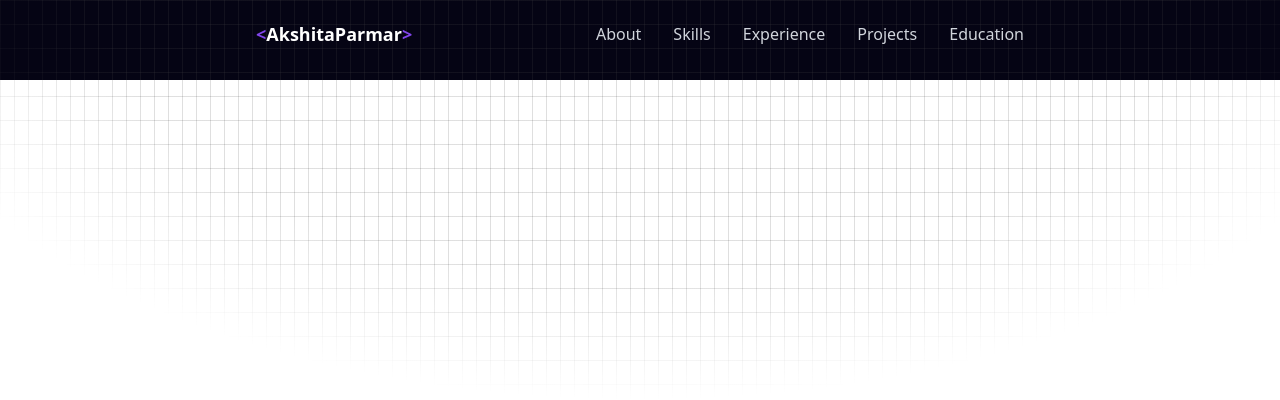
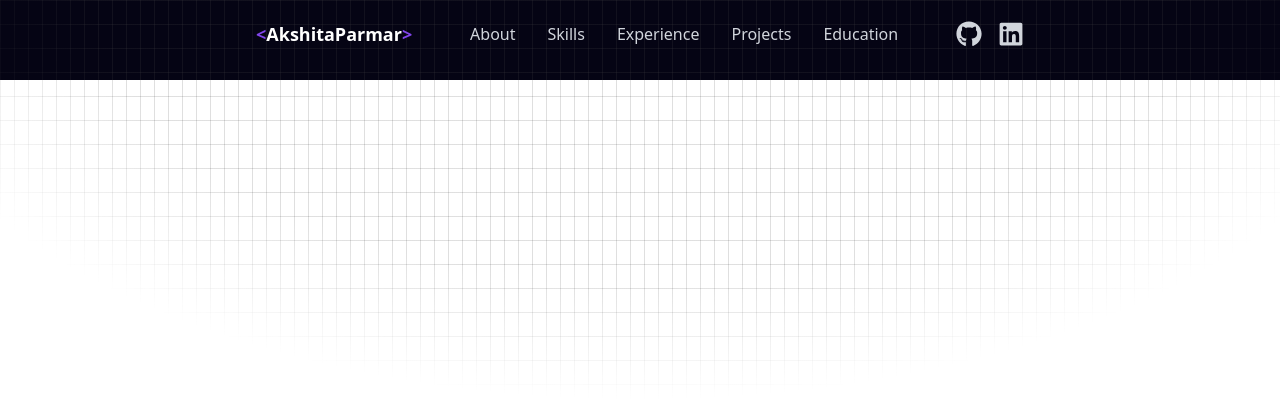
Before and after one commit to akshita03par/My-Personal-Portfolio, a React (Vite) app in the folder my-project/: page / in a window 1280 px wide. Shown: the top 400 px of the page. Built offline with nearby package versions, Linux system fonts and the light colour scheme.

Commit message:
Nabvar completed

```diff
--- a/my-project/src/components/Navbar/Navbar.jsx
+++ b/my-project/src/components/Navbar/Navbar.jsx
@@ -13,10 +13,9 @@
       setIsScrolled(window.scrollY > 50);
     };
 
-    window.addEventListener("scroll",handleScroll);
-    return () => window.removeEventListener("scroll",handleScroll);
-
-  },[]);
+    window.addEventListener("scroll", handleScroll);
+    return () => window.removeEventListener("scroll", handleScroll);
+  }, []);
 
   // Smooth scroll function------------
   const handleMenuItemClick = () => {
@@ -36,11 +35,13 @@
   return (
     <nav
       className={`fixed top-0 w-full z-50 transition duration-300 px-[7vw] md:px-[7vw] lg:px-[20vw]
-        ${isScrolled ? " bg-[#050414] bg-opacity-50 backdrop-blur-md shadow-md" :"bg-transparent"} `}
+        ${
+          isScrolled
+            ? " bg-[#050414] bg-opacity-50 backdrop-blur-md shadow-md"
+            : "bg-transparent"
+        } `}
     >
-
       <div className="text-white py-5 flex justify-between items-center">
-
         {/* ---------Logo--------------- */}
         <div className="text-lg font-semibold cursor-pointer">
           <span className="text-[#8245ec]">&lt;</span>
@@ -52,7 +53,7 @@
 
         {/* --------- Desktop Menu----------- */}
 
-        <ul className="md:flex space-x-8 text-gray-300">
+        <ul className="hidden md:flex space-x-8 text-gray-300">
           {menuItems.map((item) => (
             <li
               key={item.id}
@@ -64,14 +65,91 @@
               <button onClick={() => handleMenuItemClick(item.id)}>
                 {item.label}
               </button>
-
             </li>
-
           ))}
-
         </ul>
 
+        {/* --------Social Media Icons---------- */}
+
+        <div className="hidden md:flex space-x-4">
+          {/* github */}
+          <a
+            href="https://github.com/akshita03par"
+            target="_blank"
+            rel="noopener moreferrer"
+            className="text-gray-300 hover:text-[#8245ec]"
+          >
+            <FaGithub size={26} />
+          </a>
+
+          {/* linkedin */}
+          <a
+            href="https://www.linkedin.com/in/akshita-parmar-a667292b8/r"
+            target="_blank"
+            rel="noopener moreferrer"
+            className="text-gray-300 hover:text-[#8245ec]"
+          >
+            <FaLinkedin size={26} />
+          </a>
+        </div>
+
+        {/* Mobile Menu Icons */}
+
+        <div className="md:hidden">
+          {isOpen ? (
+            <FiX
+              className="text-3xl text-[#8245ec] cursor-pointer"
+              onClick={() => setIsOpen(false)}
+            />
+          ) : (
+            <FiMenu
+              className="text-3xl text-[#8245ec] cursor-pointer"
+              onClick={() => setIsOpen(true)}
+            />
+          )}
+        </div>
       </div>
+
+      {/* Mobile Menu Items */}
+      {isOpen && (
+        <div className="absolute top-16 left-1/2 transform -translate-x-1/2 w-4/5 bg-[#050414aa]  backdrop-filter backdrop-blur-lg z-50 rounded-lg shadow-lg">
+          <ul className="flex flex-col items-center space-y-4 py-4 text-gray-300">
+            {menuItems.map((item) => (
+              <li
+                key={item.id}
+                className={`cursor-pointer hover:text-white ${
+                  activeSection === item.id ? "text-[#8245ec]" : ""
+                }`}
+              >
+                <button onClick={() => handleMenuItemClick(item.id)}>
+                  {item.label}
+                </button>
+              </li>
+            ))}
+
+            <div className="flex space-x-4">
+              <a
+                href="https://github.com/akshita03par"
+                target="_blank"
+                rel="noopener moreferrer"
+                className="text-gray-300 hover:text-white"
+              >
+                <FaGithub size={24} />
+              </a>
+
+              {/* linkedin */}
+              <a
+                href="https://www.linkedin.com/in/akshita-parmar-a667292b8/r"
+                target="_blank"
+                rel="noopener moreferrer"
+                className="text-gray-300 hover:text-white"
+              >
+                <FaLinkedin size={24} />
+              </a>
+            </div>
+          </ul>
+        </div>
+      )}
     </nav>
   );
 };
```
